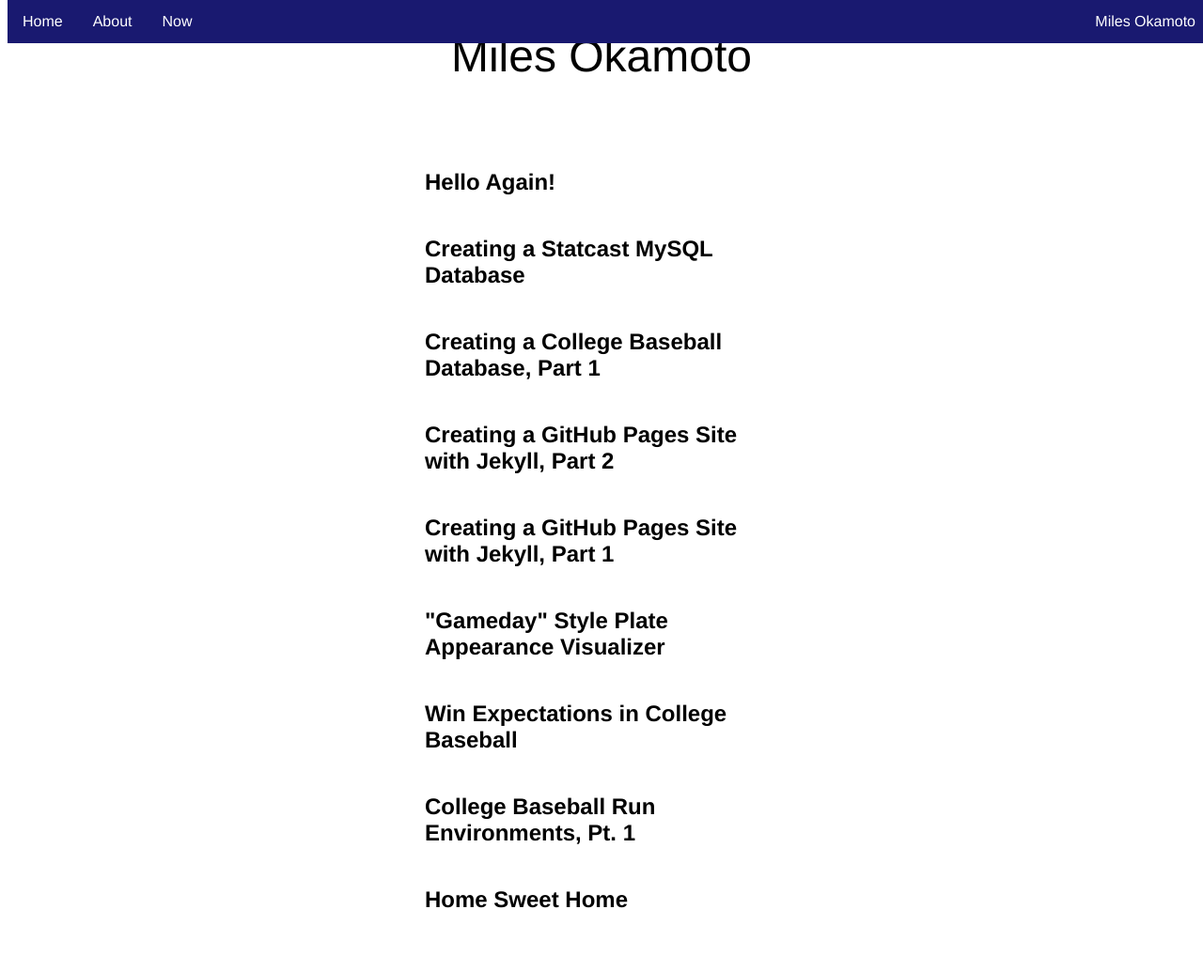
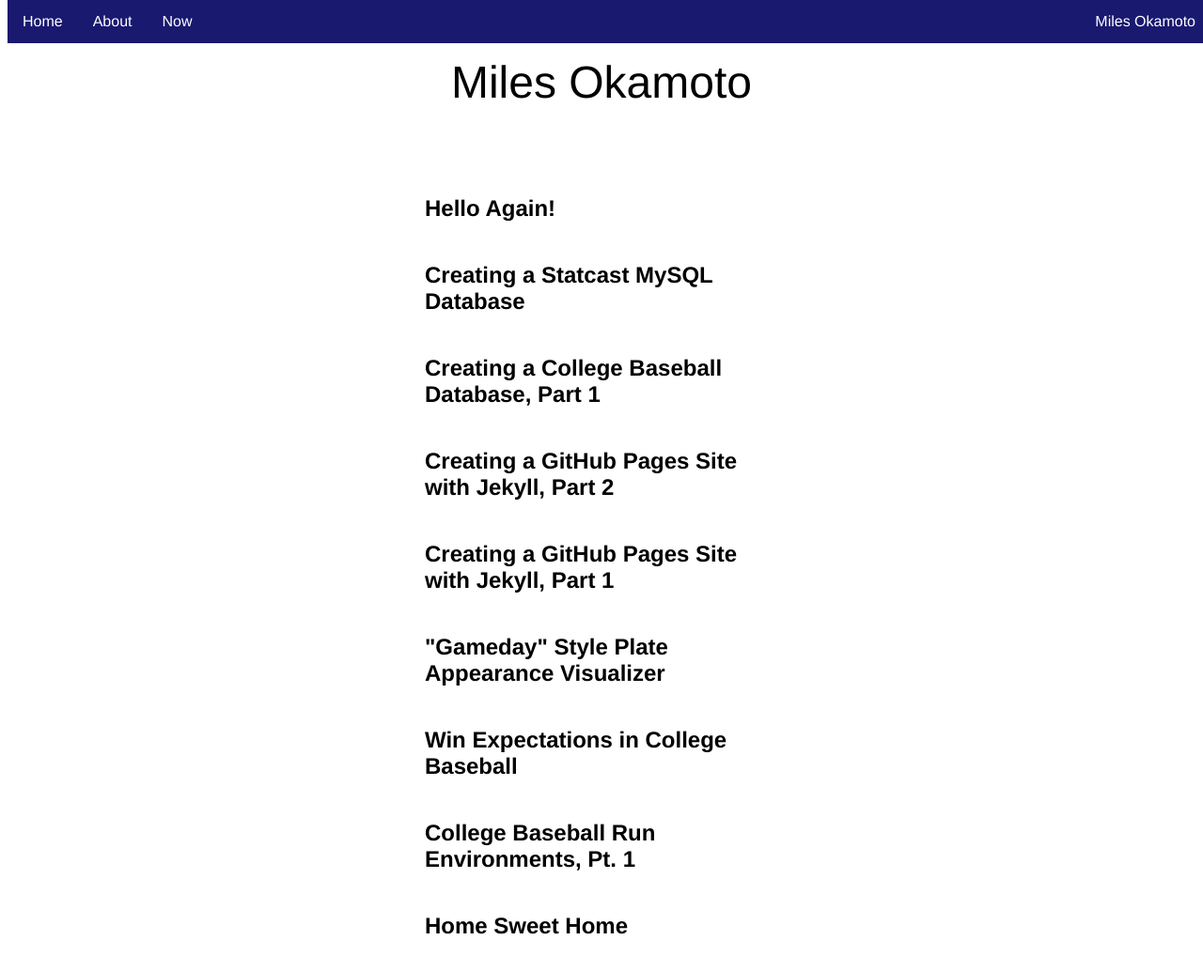
Before and after one commit to milesok/milesok.github.io, a Jekyll site: the page built from index.md, in a window 1280 px wide and 1065 px high. Shown: the top 1034 px of the window at 94% size. Built offline with Jekyll 4.4.1, drawn with Linux system fonts in a browser that asks for light colours.

Commit message:
Update main.scss
added padding to main container

```diff
--- a/_sass/main.scss
+++ b/_sass/main.scss
@@ -18,7 +18,7 @@ nav {
     width: 100%;
     margin: 0;
     padding: 0;
-    overflow:hidden;
+    overflow: hidden;
     background-color: $nav-background;
   }
   li{
@@ -38,7 +38,7 @@ nav {
 .container-md{
   width: 60%;
   margin: auto;
-  top: 20px;
+  padding: 20px;
 }
 .page-heading{
   text-align: center;
```
